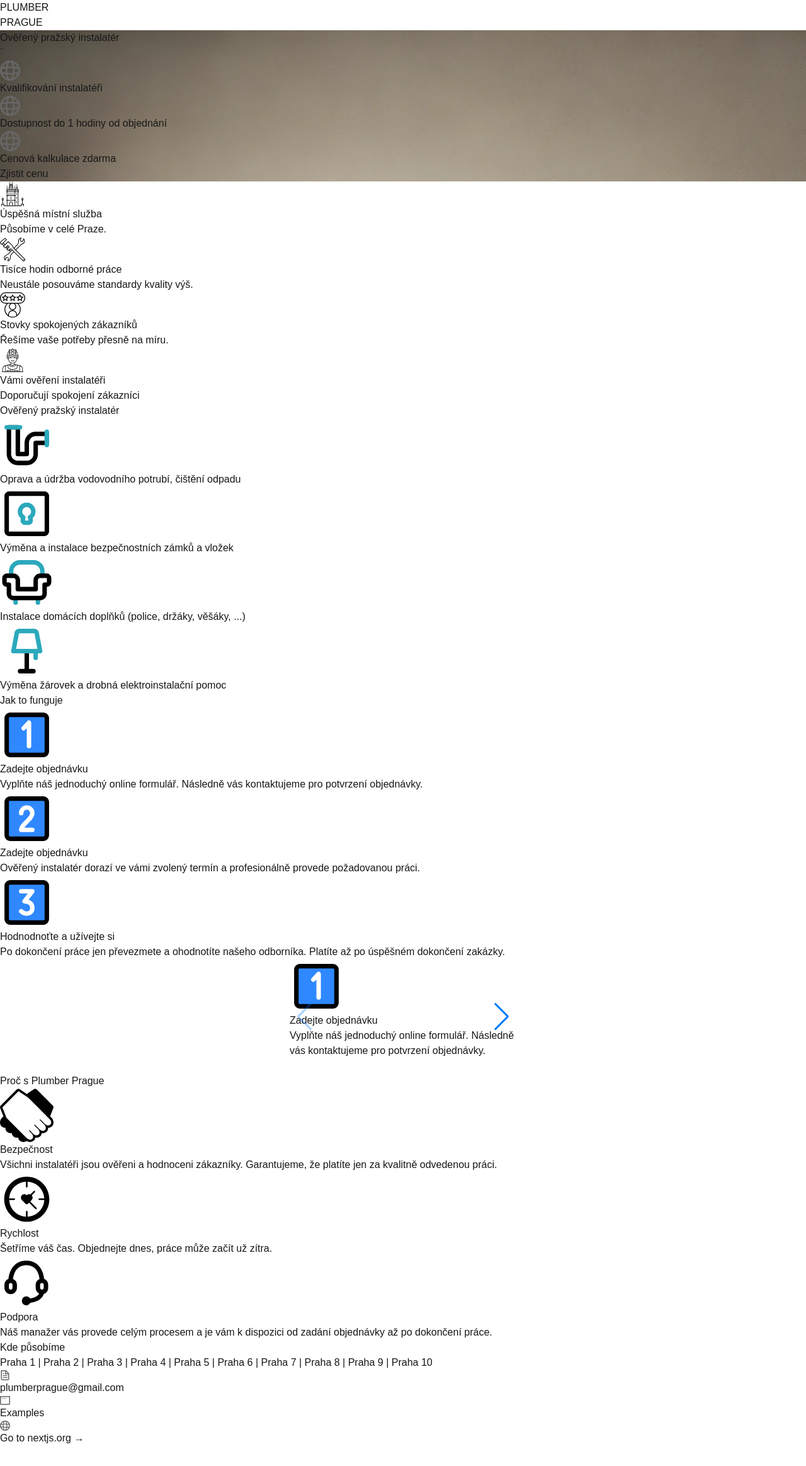
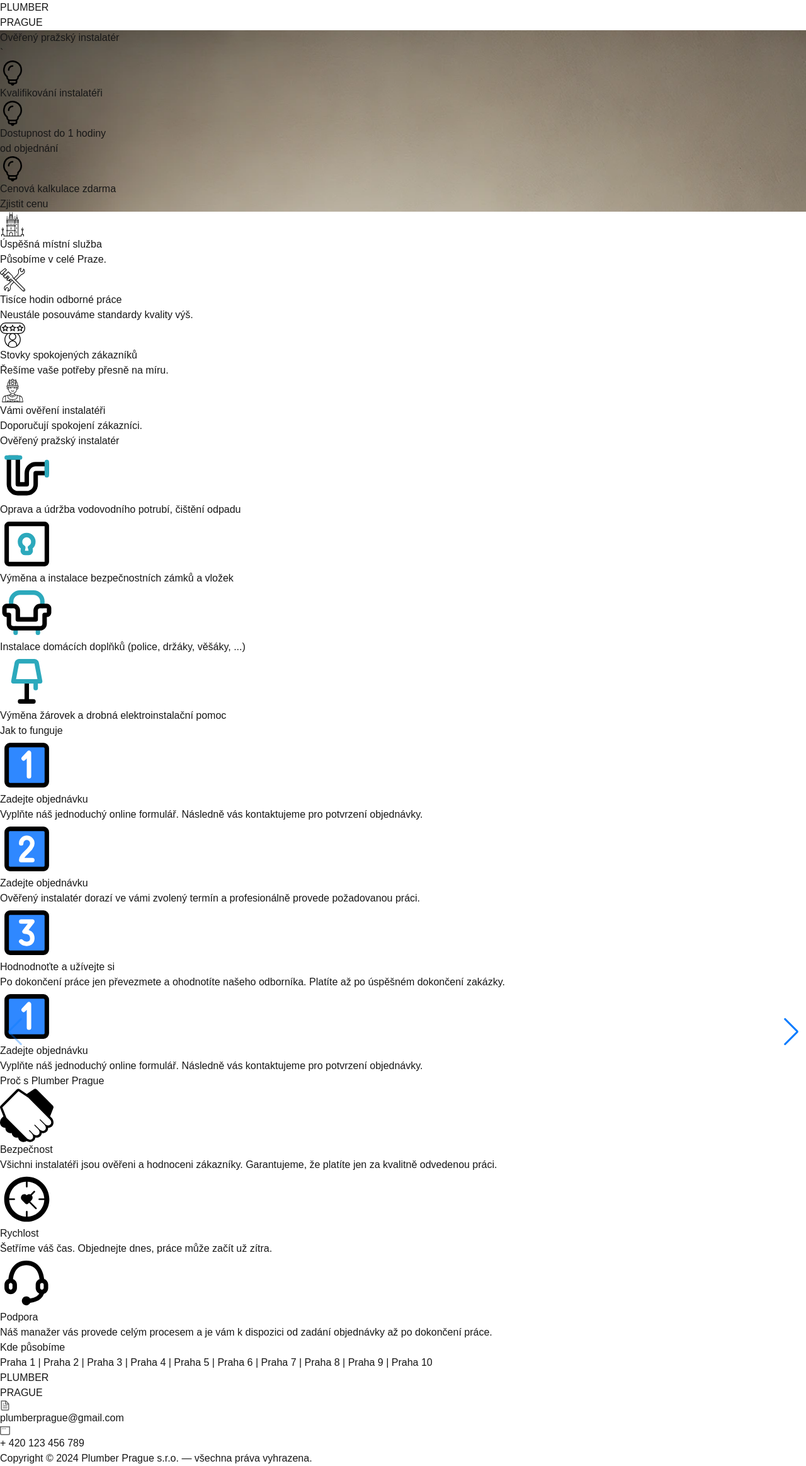
Before and after one commit to HonzaPenicka/plumbering, a Next.js app: page / in a window 1280 px wide. Shown: the whole page at 63% size. Before the commit the page ends 2295 px from the top, so only its background shows below. Built offline with nearby package versions, Linux system fonts and the light colour scheme.

Commit message:
mobile footer

```diff
--- /dev/null
+++ b/public/icon/bulp.tsx
@@ -0,0 +1,21 @@
+import { FunctionComponent } from 'react';
+
+export const BulpIcon: FunctionComponent = () => {
+  return (
+    <svg
+      fill="#000000"
+      width="40"
+      height="40"
+      viewBox="-2 0 15.998 15.998"
+      id="light-bulb-16px"
+      xmlns="http://www.w3.org/2000/svg"
+    >
+      <path
+        id="Path_81"
+        data-name="Path 81"
+        d="M-10.217,1.343A6.039,6.039,0,0,0-15.284.134a5.979,5.979,0,0,0-4.6,4.673A5.967,5.967,0,0,0-18,10.472V10.5a2.488,2.488,0,0,0,1,1.989l0,.011v1A1.5,1.5,0,0,0-15.5,15h.355A1.168,1.168,0,0,0-14,16a1.168,1.168,0,0,0,1.145-1h.355A1.5,1.5,0,0,0-11,13.5v-1l0-.011A2.488,2.488,0,0,0-10,10.5v-.028A5.982,5.982,0,0,0-8,6,5.979,5.979,0,0,0-10.217,1.343ZM-12,13v.5a.5.5,0,0,1-.5.5h-3a.5.5,0,0,1-.5-.5V13h4Zm1.182-3.143a.5.5,0,0,0-.182.386V10.5A1.5,1.5,0,0,1-12.5,12h-3A1.5,1.5,0,0,1-17,10.5v-.257a.5.5,0,0,0-.182-.386A4.981,4.981,0,0,1-18.9,5a4.968,4.968,0,0,1,3.821-3.884A5.267,5.267,0,0,1-14.012,1a5,5,0,0,1,3.164,1.117A4.983,4.983,0,0,1-9,6,4.988,4.988,0,0,1-10.818,9.857ZM-13.5,3.5A.5.5,0,0,1-14,4a2,2,0,0,0-2,2,.5.5,0,0,1-.5.5A.5.5,0,0,1-17,6a3,3,0,0,1,3-3A.5.5,0,0,1-13.5,3.5Z"
+        transform="translate(20.002 -0.002)"
+      />
+    </svg>
+  );
+};
--- a/src/pages/index.tsx
+++ b/src/pages/index.tsx
@@ -19,6 +19,7 @@
 import { Swiper, SwiperSlide } from 'swiper/react';
 import 'swiper/css/navigation';
 import 'swiper/css/pagination';
+import { BulpIcon } from '../../public/icon/bulp';
 
 const geistSans = localFont({
   src: './fonts/GeistVF.woff',
@@ -34,7 +35,7 @@
 export default function Home() {
   return (
     <div
-      className={`${geistSans.variable} ${geistMono.variable} grid container mx-auto items-center pb-20 sm:p-20 font-[family-name:var(--font-geist-sans)]`}
+      className={`${geistSans.variable} ${geistMono.variable} grid container mx-auto items-center pb-4 font-[family-name:var(--font-geist-sans)]`}
     >
       <header className="flex justify-between bg-white py-4 px-4 items-center text-black font-bold text-3xl">
         <div>PLUMBER</div>
@@ -55,39 +56,29 @@
             </div>
             `
             <div className="text-xl grid gap-8 px-4">
-              <div className="flex gap-8 items-center">
-                <Image
-                  aria-hidden
-                  src="/globe.svg"
-                  alt="Globe icon"
-                  width={32}
-                  height={32}
-                />
-                <div>Kvalifikování instalatéři</div>
+              <div className="flex gap-4 items-center">
+                <BulpIcon />
+
+                <div className="text-black">Kvalifikování instalatéři</div>
               </div>
-              <div className="flex gap-8 items-center">
-                <Image
-                  aria-hidden
-                  src="/globe.svg"
-                  alt="Globe icon"
-                  width={32}
-                  height={32}
-                />
-                <div>Dostupnost do 1 hodiny od objednání</div>
+
+              <div className="flex gap-4 items-center">
+                <BulpIcon />
+
+                <div className="text-black text-wrap">
+                  Dostupnost do 1 hodiny <br />
+                  od objednání
+                </div>
               </div>
-              <div className="flex gap-8 items-center">
-                <Image
-                  aria-hidden
-                  src="/globe.svg"
-                  alt="Globe icon"
-                  width={32}
-                  height={32}
-                />
-                <div>Cenová kalkulace zdarma</div>
+
+              <div className="flex gap-4 items-center">
+                <BulpIcon />
+
+                <div className="text-black">Cenová kalkulace zdarma</div>
               </div>
             </div>
             <div className="flex items-center justify-center py-24">
-              <button className="backdrop-blur-sm text-white font-bold text-2xl py-4 px-16 rounded-xl ring-2 ring-orange-300 hover:ring-4 hover:ring-lime-400 hover:uppercase">
+              <button className="backdrop-blur-sm text-white font-bold text-2xl py-4 px-16 rounded-xl ring-2 ring-[#FFE31A] hover:scale-125">
                 Zjistit cenu
               </button>
             </div>
@@ -131,7 +122,7 @@
                   Vámi ověření instalatéři
                 </div>
                 <div className="text-sm font-extralight">
-                  Doporučují spokojení zákazníci
+                  Doporučují spokojení zákazníci.
                 </div>
               </div>
             </div>
@@ -226,8 +217,7 @@
               </div>
             </div>
             <Swiper
-              className="lg:hidden w-full"
-              style={{ width: '', maxWidth: '360px' }}
+              className="lg:hidden max-w-[360px]"
               spaceBetween={0}
               slidesPerView={1}
               modules={[Navigation]}
@@ -297,7 +287,7 @@
                     Bezpečnost
                   </div>
                 </div>
-                <div className="text-lg text-left font-extralight text-ellipsis">
+                <div className="text-lg text-center font-extralight text-ellipsis">
                   Všichni instalatéři jsou ověřeni a hodnoceni zákazníky.
                   Garantujeme, že platíte jen za kvalitně odvedenou práci.
                 </div>
@@ -311,7 +301,7 @@
                     Rychlost
                   </div>
                 </div>
-                <div className="text-lg text-left font-extralight text-ellipsis">
+                <div className="text-lg text-center font-extralight text-ellipsis">
                   Šetříme váš čas. Objednejte dnes, práce může začít už zítra.
                 </div>
               </div>
@@ -324,7 +314,7 @@
                     Podpora
                   </div>
                 </div>
-                <div className="text-lg text-left font-extralight text-ellipsis">
+                <div className="text-lg text-center font-extralight text-ellipsis">
                   Náš manažer vás provede celým procesem a je vám k dispozici od
                   zadání objednávky až po dokončení práce.
                 </div>
@@ -332,7 +322,7 @@
             </div>
           </div>
         </div>
-        <div className="px-8 pb-4 grid gap-4">
+        <div className="px-8 grid gap-4">
           <div className="justify-center flex text-2xl font-bold pb-4">
             Kde působíme
           </div>
@@ -342,7 +332,11 @@
           </div>
         </div>
       </main>
-      <footer className="flex gap-8 flex-wrap items-center justify-center px-4 border-t border-t-[#D1CFC5]">
+      <footer className="px-8 grid gap-2 items-center justify-center border-t border-t-[#D1CFC5]">
+        <div className="flex justify-between bg-white py-4 items-center text-black font-bold text-3xl">
+          <div>PLUMBER</div>
+          <div>PRAGUE</div>
+        </div>
         <a
           className="flex items-center gap-2 hover:underline hover:underline-offset-4"
           href="https://nextjs.org/learn?utm_source=create-next-app&utm_medium=default-template-tw&utm_campaign=create-next-app"
@@ -371,23 +365,11 @@
             width={16}
             height={16}
           />
-          Examples
+          + 420 123 456 789
         </a>
-        <a
-          className="flex items-center gap-2 hover:underline hover:underline-offset-4"
-          href="https://nextjs.org?utm_source=create-next-app&utm_medium=default-template-tw&utm_campaign=create-next-app"
-          target="_blank"
-          rel="noopener noreferrer"
-        >
-          <Image
-            aria-hidden
-            src="/globe.svg"
-            alt="Globe icon"
-            width={16}
-            height={16}
-          />
-          Go to nextjs.org →
-        </a>
+        <div className="text-xs">
+          Copyright © 2024 Plumber Prague s.r.o. — všechna práva vyhrazena.
+        </div>
       </footer>
     </div>
   );
```
